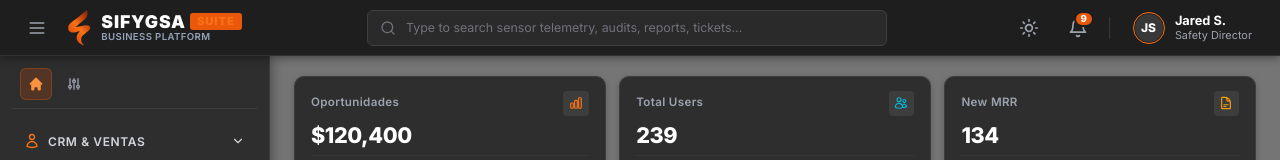
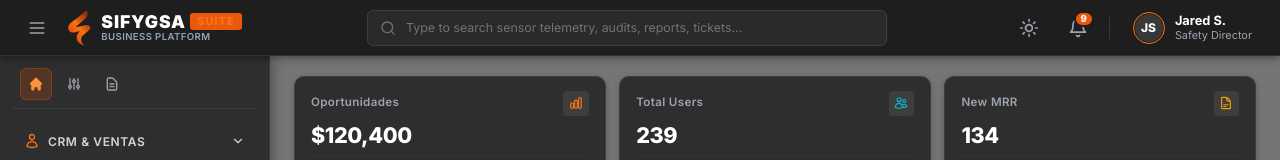
Before and after one commit to SIFYGSAPROJECTS/SIFYGSA-BUSINESS-SUITE, a React (Vite) app: page / in a window 1280 px wide. Shown: the top 160 px of the page. Built offline with nearby package versions, Linux system fonts and the light colour scheme.

Commit message:
feat(sidebar): actualizar icono del acceso directo a Requisiciones con icono oficial de documento/comprobante

```diff
--- a/src/components/layout/sidebar.tsx
+++ b/src/components/layout/sidebar.tsx
@@ -83,6 +83,17 @@ export const Sidebar: React.FC<SidebarProps> = ({
                 </svg>
               </button>
 
+              <button
+                type="button"
+                className={`tool-icon-btn ${activeModuleId === 'compras' ? 'active-glow' : ''}`}
+                title="Operaciones / Requisición"
+                onClick={() => onSelectModule('compras', 'compras-requisicion')}
+              >
+                <svg className="w-4 h-4" fill="none" stroke="currentColor" strokeWidth="2" viewBox="0 0 24 24" style={{ width: 16, height: 16 }}>
+                  <path d="M9 12h6m-6 4h6m2 5H7a2 2 0 01-2-2V5a2 2 0 012-2h5.586a1 1 0 01.707.293l5.414 5.414a1 1 0 01.293.707V19a2 2 0 01-2 2z" strokeLinecap="round" strokeLinejoin="round" />
+                </svg>
+              </button>
+
 
             </div>
 
@@ -155,6 +166,16 @@ export const Sidebar: React.FC<SidebarProps> = ({
                 >
                   <svg className="w-4 h-4" fill="none" stroke="currentColor" strokeWidth="2" viewBox="0 0 24 24" style={{ width: 16, height: 16 }}>
                     <path d="M12 6V4m0 2a2 2 0 100 4m0-4a2 2 0 110 4m-6 8a2 2 0 100-4m0 4a2 2 0 110-4m0 4v2m0-6V4m6 6v10m6-2a2 2 0 100-4m0 4a2 2 0 110-4m0 4v2m0-6V4" strokeLinecap="round" strokeLinejoin="round" />
+                  </svg>
+                </button>
+                <button
+                  type="button"
+                  className={`tool-icon-btn ${activeModuleId === 'compras' ? 'active' : ''}`}
+                  title="Operaciones / Requisición"
+                  onClick={() => onSelectModule('compras', 'compras-requisicion')}
+                >
+                  <svg className="w-4 h-4" fill="none" stroke="currentColor" strokeWidth="2" viewBox="0 0 24 24" style={{ width: 16, height: 16 }}>
+                    <path d="M9 12h6m-6 4h6m2 5H7a2 2 0 01-2-2V5a2 2 0 012-2h5.586a1 1 0 01.707.293l5.414 5.414a1 1 0 01.293.707V19a2 2 0 01-2 2z" strokeLinecap="round" strokeLinejoin="round" />
                   </svg>
                 </button>
 
```
